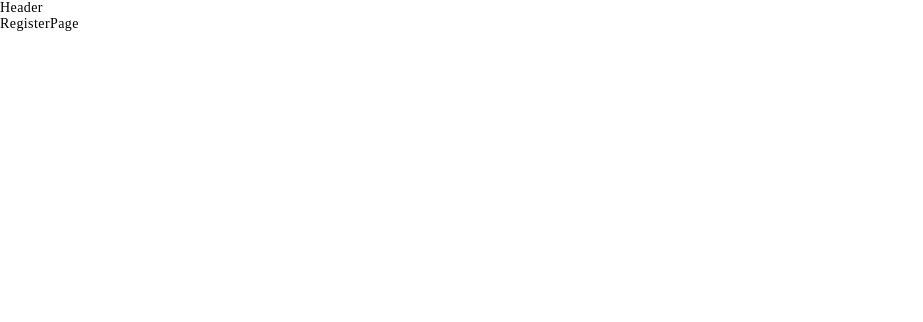
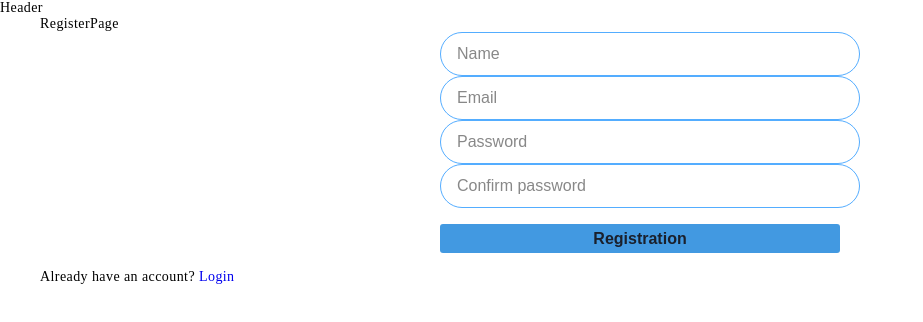
Before and after one commit to OlehKosminin/pet_project_frond_end, a React (Create React App) app: page /register in a window 1280 px wide. Shown: the top 322 px of the page, without its empty margins (0-923 px from the left). Built offline with nearby package versions, Linux system fonts and the light colour scheme; the HTML template or start-up script is replaced by a standard one.

Commit message:
add some func

```diff
--- /dev/null
+++ b/src/modules/AuthForms/RegisteForm/CustomInput/CustomInput.jsx
@@ -0,0 +1,17 @@
+import { useField } from "formik";
+
+const CustomInput = ({ ...props }) => {
+  const [field, meta] = useField(props);
+
+  return (
+    <>
+      <input
+        {...field}
+        {...props}
+        className={meta.touched && meta.error ? "input-error" : ""}
+      />
+      {meta.touched && meta.error && <div className="error">{meta.error}</div>}
+    </>
+  );
+};
+export default CustomInput;
--- a/src/modules/AuthForms/RegisteForm/RegisterForm.jsx
+++ b/src/modules/AuthForms/RegisteForm/RegisterForm.jsx
@@ -0,0 +1,59 @@
+import React from "react";
+import { useDispatch } from "react-redux";
+import { Link } from "react-router-dom";
+
+import { useFormik } from "formik";
+import { Formik, Form } from "formik";
+import { registerSchema } from "../../../shared/components/YupSchemas/authSchemas";
+import { singup } from "../../../shared/services/auth";
+import CustomInput from "./CustomInput/CustomInput";
+import styles from "./register-form.module.scss";
+
+const RegisterForm = () => {
+  const dispatch = useDispatch();
+
+  const onSubmit = async (values, actions) => {
+    dispatch(singup(values));
+    actions.resetForm();
+  };
+
+  return (
+    <>
+      <Formik
+        initialValues={{
+          username: "",
+          email: "",
+          password: "",
+          confirmPassword: "",
+        }}
+        validationSchema={registerSchema}
+        onSubmit={onSubmit}
+      >
+        {({ isSubmitting }) => (
+          <Form>
+            <CustomInput name="username" type="text" placeholder="Name" />
+            <CustomInput name="email" type="email" placeholder="Email" />
+            <CustomInput
+              name="password"
+              type="password"
+              placeholder="Password"
+            />
+            <CustomInput
+              name="confirmPassword"
+              type="password"
+              placeholder="Confirm password"
+            />
+            <button disabled={isSubmitting} type="submit">
+              Registration
+            </button>
+          </Form>
+        )}
+      </Formik>
+      <p>
+        Already have an account? <Link to="/login">Login</Link>
+      </p>
+    </>
+  );
+};
+
+export default RegisterForm;
--- /dev/null
+++ b/src/modules/AuthForms/RegisteForm/register-form.module.scss
@@ -0,0 +1,84 @@
+.form {
+  display: flex;
+  flex-direction: column;
+  justify-content: center;
+  align-items: center;
+  gap: 32px;
+  margin-top: 40px;
+}
+
+.error {
+  color: #fc8181;
+  font-size: 0.75rem;
+  text-align: left;
+  margin-top: 0.25rem;
+}
+
+.checkbox {
+  display: flex;
+  justify-content: flex-start;
+  align-items: center;
+  margin-top: 1rem;
+}
+
+form {
+  width: 95%;
+  max-width: 400px;
+  margin: 0 auto;
+}
+
+form label {
+  font-size: 1rem;
+  font-weight: bold;
+  display: block;
+  text-align: left;
+  margin: 1rem 0 0.2rem;
+}
+
+input,
+select {
+  width: 100%;
+  padding-top: 12px;
+  padding-left: 16px;
+  padding-bottom: 12px;
+  font-size: 1rem;
+  color: #888888;
+  border: 1px solid #54adff;
+  background-color: transparent;
+  border-radius: 40px;
+  outline: none;
+}
+
+input::placeholder,
+select::placeholder {
+  color: #888888;
+}
+
+input[type="checkbox"] {
+  width: fit-content;
+  margin-right: 0.5rem;
+  transform: scale(1.25);
+}
+
+button {
+  display: block;
+  margin: 1rem 0;
+  padding: 0.35rem 0.5rem;
+  background-color: #4299e1;
+  color: #1a202c;
+  border: none;
+  border-radius: 3px;
+  width: 100%;
+  font-size: 1rem;
+  font-weight: bold;
+  cursor: pointer;
+}
+
+input.inputError,
+select.inputError {
+  border-color: #fc8181;
+}
+
+button:disabled {
+  opacity: 0.35;
+}
--- a/src/pages/RegisterPage/RegisterPage.jsx
+++ b/src/pages/RegisterPage/RegisterPage.jsx
@@ -1,5 +1,13 @@
+import RegisterForm from "../../modules/AuthForms/RegisteForm/RegisterForm";
+import styles from "../../shared/components/sass/baseStyle.module.scss";
+
 const RegisterPage = () => {
-  return <div> RegisterPage</div>;
+  return (
+    <div className={styles.container}>
+      RegisterPage
+      <RegisterForm />
+    </div>
+  );
 };
 
 export default RegisterPage;
--- /dev/null
+++ b/src/shared/components/YupSchemas/authSchemas.js
@@ -0,0 +1,28 @@
+import * as yup from "yup";
+
+const passwordPattern = /^(?=.*\d)(?=.*[a-z])(?=.*[A-Z])(?!.*\s).*$/;
+
+export const registerSchema = yup.object().shape({
+  username: yup.string().required("Please enter a name"),
+  email: yup
+    .string()
+    .email("Please enter a valid email")
+    .required("Please enter a valid email"),
+  password: yup
+    .string()
+    .min(5)
+    .matches(passwordPattern, { message: "Please create a stronger password" })
+    .required("Please create a stronger password"),
+  confirmPassword: yup
+    .string()
+    .oneOf([yup.ref("password"), null])
+    .required("Password must match"),
+});
+
+export const loginSchema = yup.object().shape({
+  email: yup
+    .string()
+    .email("Please enter a valid email")
+    .required("Please enter a valid email"),
+  password: yup.string().min(5).required(),
+});
```
